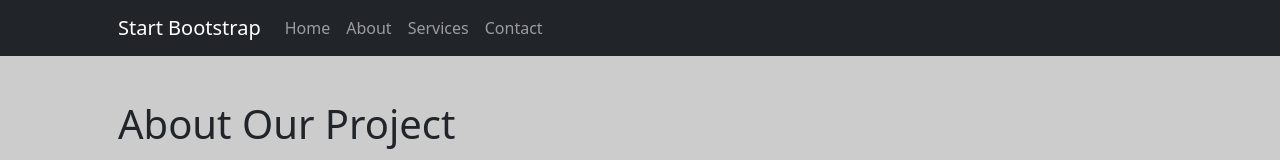
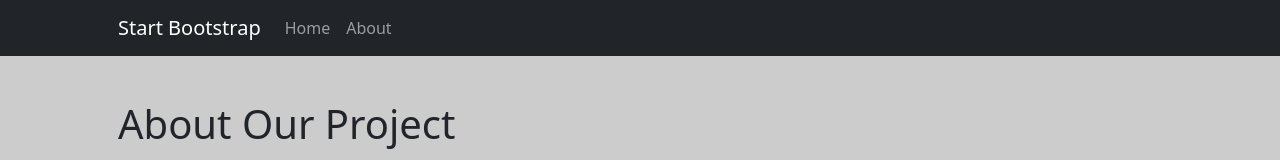
Before and after one commit to Psykik/tradgy, a plain HTML site: page about.html in a window 1280 px wide. Shown: the top 160 px of the page. Drawn offline with nearby package versions, Linux system fonts and the light colour scheme; placeholder pictures from the web are drawn by us.

Commit message:
matches about tab with home tab

```diff
--- a/about.html
+++ b/about.html
@@ -21,8 +21,8 @@
                     <ul class="navbar-nav ml-auto">
                         <li class="nav-item active"><a class="nav-link" href="index.html">Home</a></li>
                         <li class="nav-item"><a class="nav-link" href="about.html">About</a></li>
-                        <li class="nav-item"><a class="nav-link" href="#!">Services</a></li>
-                        <li class="nav-item"><a class="nav-link" href="#!">Contact</a></li>
+                        <!--<li class="nav-item"><a class="nav-link" href="#!">Services</a></li>
+                        <li class="nav-item"><a class="nav-link" href="#!">Contact</a></li> -->
                     </ul>
                 </div>
             </div>
```
